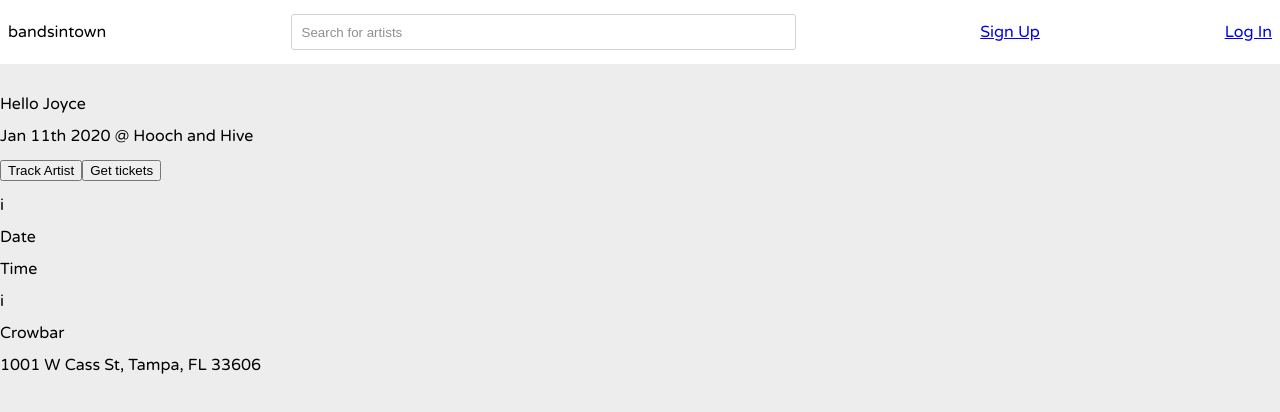
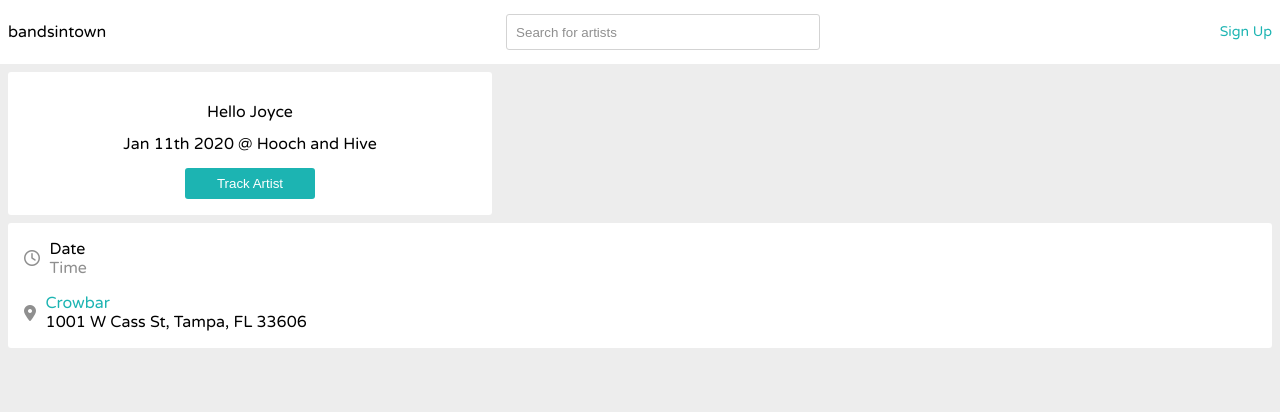
Before and after one commit to BissellC/bands-in-town, a React (Create React App) app: page /event/1 in a window 1280 px wide. Shown: the top 412 px of the page. Built offline with nearby package versions, Linux system fonts and the light colour scheme.

Commit message:
Homepage linked with API

```diff
--- a/package.json
+++ b/package.json
@@ -29,6 +29,7 @@
     "stylelint-config-standard": "^19.0.0"
   },
   "dependencies": {
+    "axios": "^0.19.1",
     "json": "^9.0.6",
     "react": "^16.12.0",
     "react-dom": "^16.12.0",
--- a/public/index.html
+++ b/public/index.html
@@ -7,6 +7,10 @@
       name="viewport"
       content="width=device-width, initial-scale=1, shrink-to-fit=no"
     />
+    <script
+      src="https://kit.fontawesome.com/594b2052c3.js"
+      crossorigin="anonymous"
+    ></script>
     <meta name="theme-color" content="#000000" />
     <link
       href="https://fonts.googleapis.com/css?family=Varela+Round&display=swap"
--- a/src/index.css
+++ b/src/index.css
@@ -30,6 +30,13 @@
   padding: 0.5rem;
 }
 
+nav a {
+  text-decoration: none;
+  font-size: 14px;
+  color: rgb(28, 180, 178);
+  text-align: center;
+}
+
 .nav-title-container {
   display: flex;
 }
@@ -39,7 +46,9 @@
   border: 1px solid lightgray;
   border-radius: 3px;
   font-weight: 500;
-  padding-right: 25%;
+  padding-right: 10%;
+  margin-right: 0.2rem;
+  margin-left: 0.2rem;
 }
 
 ::placeholder {
@@ -63,16 +72,23 @@
   border-radius: 5px;
   position: relative;
   height: 250px;
+  margin-right: 0.5rem;
+}
+
+.img-container {
+  overflow: hidden;
+  display: flex;
+  justify-content: center;
+  border-radius: 3px 3px 0px 0px;
 }
 
 .popular-event-artist-pic {
-  width: 100%;
-  border-radius: 3px 3px 0px 0px;
+  height: 160px;
 }
 
 .popular-event-date {
   position: absolute;
-  top: 95px;
+  top: 105px;
   left: 110px;
 
   font-size: 8px;
@@ -92,7 +108,7 @@
 }
 
 .popular-day-of-week {
-  font-size: 6px;
+  font-size: 8px;
   text-align: center;
   color: rgb(143, 143, 143);
 }
@@ -104,8 +120,9 @@
 }
 
 .popular-month {
-  font-size: 7px;
+  font-size: 8px;
   color: rgb(28, 180, 178);
+  text-align: center;
 }
 
 .popular-event-artist-name {
@@ -127,6 +144,20 @@
   margin: 0.5rem;
 }
 
+.popular-event-container {
+  display: flex;
+  flex-direction: row;
+}
+
+.popular-event-container a {
+  text-decoration: none;
+  color: inherit;
+}
+
+.popular-event-container a:hover {
+  background-color: rgb(235, 255, 255);
+}
+
 select {
   border: 1px solid rgb(28, 180, 178);
   padding: 0.5rem;
@@ -146,12 +177,21 @@
   align-items: center;
   border-bottom: 1px solid rgb(236, 236, 236);
   justify-content: space-between;
+  padding-bottom: 0.5rem;
 }
 
 .event-near img {
+  border-radius: 5px;
+  height: 100%;
+}
+
+.near-img-container {
+  overflow: hidden;
+  display: flex;
+  justify-content: center;
+  border-radius: 3px;
   width: 80px;
   height: 80px;
-  border-radius: 5px;
 }
 
 .near-info {
@@ -197,3 +237,218 @@
 .events-near-you h1 {
   margin-top: 0.5rem;
 }
+
+main {
+  display: flex;
+  flex-direction: column;
+  align-items: center;
+}
+.artist-left {
+  max-width: 500px;
+  width: 100%;
+}
+
+.artist-card {
+  background-color: white;
+  border-radius: 3px;
+  display: flex;
+  flex-direction: column;
+  align-items: center;
+  padding: 1rem;
+  margin: 0.5rem;
+}
+
+.main-img-container {
+  overflow: hidden;
+  display: flex;
+  justify-content: center;
+  border-radius: 3px;
+  height: 100px;
+  width: 100px;
+}
+
+.artist-pic {
+  height: 100%;
+  border-radius: 3px;
+}
+
+.about {
+  background-color: white;
+  margin: 0.5rem;
+  padding: 1rem;
+}
+
+.artist-genres {
+  margin-top: 0;
+}
+
+.artist-hometown {
+  border-bottom: 1px solid lightgray;
+  padding-bottom: 12px;
+}
+
+.artist-genres,
+.artist-hometown {
+  font-size: 12px;
+  font-weight: bold;
+  display: flex;
+}
+
+.artist-name {
+  margin-bottom: 0;
+}
+
+.normal-text {
+  font-weight: 100;
+}
+
+.artist-right {
+  max-width: 500px;
+  width: 100%;
+}
+
+.events-in-area {
+  background-color: white;
+  margin: 0.5rem;
+  padding: 0.5rem;
+}
+
+.upcoming-events {
+  background-color: white;
+  margin: 0.5rem;
+  padding: 0.5rem;
+}
+
+.about-title {
+  margin: 0.5rem;
+  margin-top: 0.75rem;
+  margin-bottom: 0.4rem;
+  font-size: 12px;
+  color: rgb(143, 143, 143);
+  text-align: center;
+  margin: initial;
+}
+
+.link-style {
+  color: rgb(143, 143, 143);
+}
+
+.artist-site {
+  text-decoration: none;
+}
+
+.artist-site:hover {
+  text-decoration: underline;
+  color: rgb(143, 143, 143);
+}
+
+.event-card {
+  display: flex;
+  justify-content: space-between;
+}
+
+.event-date {
+  display: flex;
+  flex-direction: column;
+  align-items: center;
+  margin-right: 0.5rem;
+  color: rgb(28, 180, 178);
+}
+.event-date p {
+  margin: 0.1rem;
+  font-size: 10px;
+}
+.event-card-left {
+  display: flex;
+  align-items: center;
+}
+
+.event-day {
+  font-size: 20px !important;
+  margin-top: 0 !important;
+}
+
+.event-month {
+  font-size: 13px !important;
+  margin-bottom: 0 !important;
+}
+
+.event-year {
+  margin-top: 0 !important;
+}
+
+.event-venue {
+  color: rgb(143, 143, 143);
+}
+
+.tracker-count {
+  color: rgb(143, 143, 143);
+}
+
+.track-artist {
+  background-color: rgb(28, 180, 178);
+  color: white;
+  padding: 0.5rem;
+  border: none;
+  border-radius: 3px;
+  padding-left: 2rem;
+  padding-right: 2rem;
+}
+
+.track-artist:hover {
+  background-color: rgb(67, 230, 228);
+}
+
+.event-info {
+  background-color: white;
+  padding: 1rem;
+  margin: 0.5rem;
+  border-radius: 3px;
+}
+
+.container {
+  width: 100%;
+}
+
+.event-date-time {
+  display: flex;
+  align-items: center;
+  margin-bottom: 1rem;
+}
+
+.date-time {
+  display: flex;
+  flex-direction: column;
+  margin-left: 0.5rem;
+}
+
+.date-time p {
+  margin: 0.1rem;
+}
+
+.event-page-location {
+  display: flex;
+  align-items: center;
+}
+
+.event-page-location > div {
+  display: flex;
+  flex-direction: column;
+  margin-left: 0.5rem;
+}
+
+.event-page-location > div p {
+  margin: 0.1rem;
+}
+
+i {
+  color: rgb(143, 143, 143);
+}
+
+.time {
+  color: rgb(143, 143, 143);
+}
+
+.event-page-venue {
+  color: rgb(28, 180, 178);
+}
--- a/src/pages/ArtistPage.jsx
+++ b/src/pages/ArtistPage.jsx
@@ -1,6 +1,23 @@
-import React from 'react'
+import React, { useState, useEffect } from 'react'
+import axios from 'axios'
 
-const ArtistPage = () => {
+const ArtistPage = props => {
+  const [artist, setArtist] = useState({})
+  const [events, setEvents] = useState([])
+
+  const getArtist = async () => {
+    const resp = await axios.get(
+      'https://localhost:5001/api/Artist/' + props.match.params.id
+    )
+    console.log(resp.data)
+    setArtist(resp.data)
+    setEvents(resp.data.events)
+  }
+
+  useEffect(() => {
+    getArtist()
+  }, [])
+
   return (
     <>
       <nav>
@@ -10,56 +27,70 @@
         </div>
         <input type="search" placeholder="Search for artists"></input>
         <a href="#">Sign Up</a>
-        <a href="#">Log In</a>
       </nav>
 
       <main>
         <section className="artist-left">
           <section className="artist-card">
-            <img className="artist-pic" />
-            <p className="artist-name">Hello Joyce</p>
-            <p className="tracker-count">"number" Trackers</p>
+            <div className="main-img-container">
+              <img className="artist-pic" src={artist.artistPic} />
+            </div>
+            <p className="artist-name">{artist.artistName}</p>
+            <p className="tracker-count">{artist.followers} Trackers</p>
             <button className="track-artist">Track Artist</button>
           </section>
+
+          <h2 className="about-title">About {artist.artistName}</h2>
           <section className="about">
-            <h2>About "artist name"</h2>
-            <p className="artist=genres">Genres:</p>
-            <p className="artist-hometown">HomeTown:</p>
+            <p className="artist-genres">
+              Genres:&nbsp;<div className="normal-text">{artist.genres}</div>
+            </p>
+            <p className="artist-hometown">
+              Hometown:&nbsp;
+              <div className="normal-text">{artist.hometown}</div>
+            </p>
             <a className="artist-site" href="#">
-              www.site.com
+              <div className="link-style">{artist.website}</div>
             </a>
           </section>
         </section>
 
+        <h2 className="about-title">Events in Your Area</h2>
         <section className="artist-right">
           <section className="events-in-area">
-            <p>Events in Your Area</p>
+            {events.map(event => {
+              return (
+                <div className="event-card">
+                  <div className="event-card-left">
+                    <div className="event-date">
+                      <p className="event-month">
+                        {event.month.substring(0, 3).toUpperCase()}
+                      </p>
+                      <p className="event-day">{event.day}</p>
+                      <p className="event-year">{event.year}</p>
+                    </div>
+                    <p className="event-venue">{event.venue.venueName}</p>
+                  </div>
+                  <p className="event-city">Tampa,FL</p>
+                </div>
+              )
+            })}
+          </section>
+
+          <h2 className="about-title">Upcoming Events</h2>
+          <section className="upcoming-events">
             <div className="event-card">
-              <div className="event-date">
-                <p className="event-month">May</p>
-                <p className="event-day">31</p>
-              </div>
-              <div className="event-location">
-                <p className="event-city">Tampa,FL</p>
+              <div className="event-card-left">
+                <div className="event-date">
+                  <p className="event-month">May</p>
+                  <p className="event-day">31</p>
+                  <p className="event-year">2019</p>
+                </div>
                 <p className="event-venue">
                   MIDFLORIDA Credit Union Ampitheater
                 </p>
               </div>
-            </div>
-          </section>
-          <section className="upcoming-events">
-            <p>Upcoming Events</p>
-            <div className="event-card">
-              <div className="event-date">
-                <p className="event-month">May</p>
-                <p className="event-day">31</p>
-              </div>
-              <div className="event-location">
-                <p className="event-city">Tampa,FL</p>
-                <p className="event-venue">
-                  MIDFLORIDA Credit Union Ampitheater
-                </p>
-              </div>
+              <p className="event-city">Tampa,FL</p>
             </div>
           </section>
         </section>
--- a/src/pages/EventPage.jsx
+++ b/src/pages/EventPage.jsx
@@ -10,29 +10,28 @@
         </div>
         <input type="search" placeholder="Search for artists"></input>
         <a href="#">Sign Up</a>
-        <a href="#">Log In</a>
       </nav>
       <main>
+        <div className="container">
           <section className="artist-left">
             <section className="artist-card">
               <img className="artist-pic" />
               <p className="artist-name">Hello Joyce</p>
               <p className="date-venue">Jan 11th 2020 @ Hooch and Hive</p>
               <button className="track-artist">Track Artist</button>
-            <button className="get-tickets">Get tickets</button>
             </section>
           </section>
 
           <section className="event-info">
             <div className="event-date-time">
-            <p>i</p>
+              <i class="far fa-clock"></i>
               <div className="date-time">
                 <p className="date">Date</p>
                 <p className="time">Time</p>
               </div>
             </div>
             <div className="event-page-location">
-            <p>i</p>
+              <i class="fas fa-map-marker-alt"></i>
               <div>
                 <p className="event-page-venue">Crowbar</p>
                 <p className="event-page-address">
@@ -41,6 +40,7 @@
               </div>
             </div>
           </section>
+        </div>
       </main>
     </>
   )
--- a/src/pages/HomePage.jsx
+++ b/src/pages/HomePage.jsx
@@ -1,8 +1,21 @@
-import React from 'react'
+import React, { useState, useEffect } from 'react'
 import HelloWorld from '../components/HelloWorld'
-import artistPic from '../images/khaled.jpg'
+import axios from 'axios'
+import { Link } from 'react-router-dom'
 
 const HomePage = () => {
+  const [artists, setArtists] = useState([])
+
+  const getArtists = async () => {
+    const resp = await axios.get('https://localhost:5001/api/Artist')
+    console.log(resp.data)
+    setArtists(resp.data)
+  }
+
+  useEffect(() => {
+    getArtists()
+  }, [])
+
   return (
     <>
       <header>
@@ -18,25 +31,54 @@
         <input type="search" placeholder="Search for artists"></input>
         <div>
           <a href="#">Sign Up</a>
-          <a href="#">Log In</a>
         </div>
       </nav>
 
       <section className="popular-events">
         <h1>Popular Events Near "your city"</h1>
-        {/* eventually this will map through events */}
+        <div className="popular-event-container">
+          {artists.map(artist => {
+            return (
+              <>
+                {artist.events.map(event => {
+                  {
+                    if (event.venue.city.includes('FL')) {
+                      return (
+                        <Link to={'/artist/' + artist.id}>
                           <section className="popular-event">
-          <img className="popular-event-artist-pic" src={artistPic} />
+                            <div className="img-container">
+                              <img
+                                className="popular-event-artist-pic"
+                                src={artist.artistPic}
+                              />
+                            </div>
                             <div className="popular-event-date">
-            <p className="popular-day-of-week">TUE</p>
-            <p className="popular-day">10</p>
-            <p className="popular-month">MAR</p>
+                              <p className="popular-day-of-week">
+                                {event.dayOfWeek.substring(0, 3).toUpperCase()}
+                              </p>
+                              <p className="popular-day">{event.day}</p>
+                              <p className="popular-month">
+                                {event.month.substring(0, 3).toUpperCase()}
+                              </p>
                             </div>
                             <div className="popular-event-info">
-            <p className="popular-event-artist-name">Billie Eilish</p>
-            <p className="popular-event-venue">Amway Center</p>
+                              <p className="popular-event-artist-name">
+                                {artist.artistName}
+                              </p>
+                              <p className="popular-event-venue">
+                                {event.venue.venueName}
+                              </p>
                             </div>
                           </section>
+                        </Link>
+                      )
+                    }
+                  }
+                })}
+              </>
+            )
+          })}
+        </div>
       </section>
 
       {/*<section className="events-by-genre">
@@ -72,22 +114,34 @@
             <option value="rock">Rock</option>
           </select>
         </section>
+        {artists.map((artist, i) => {
+          return (
+            <>
+              {artist.events.map(event => {
+                return (
                   <section className="event-near">
                     <div className="near-main">
-            <div>
-              <img className="near-pic" src={artistPic} />
+                      <div className="near-img-container">
+                        <img className="near-pic" src={artist.artistPic} />
                       </div>
                       <div className="near-info">
-              <p className="near-artist-name">Hello Joyce</p>
-              <p className="near-venue">Hooch and Hive</p>
-              <p className="near-city">Tampa, FL</p>
+                        <p className="near-artist-name">{artist.ArtistName}</p>
+                        <p className="near-venue">{event.venue.venueName}</p>
+                        <p className="near-city">{event.venue.city}</p>
                       </div>
                     </div>
                     <div className="near-date">
-            <p className="near-month">DEC</p>
-            <p className="near-day">20</p>
+                      <p className="near-month">
+                        {event.month.substring(0, 3).toUpperCase()}
+                      </p>
+                      <p className="near-day">{event.day}</p>
                     </div>
                   </section>
+                )
+              })}
+            </>
+          )
+        })}
       </section>
     </>
   )
```
Also changed, not shown: 1 other file (tests, documents, lock files or other folders). Lines whose indentation alone changed are shown as unchanged.
